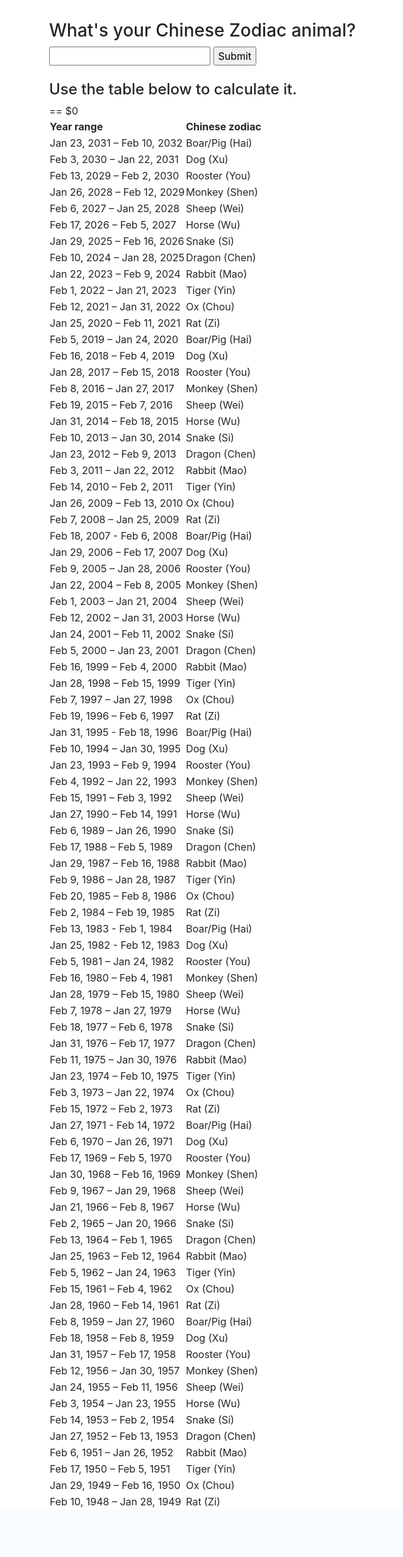
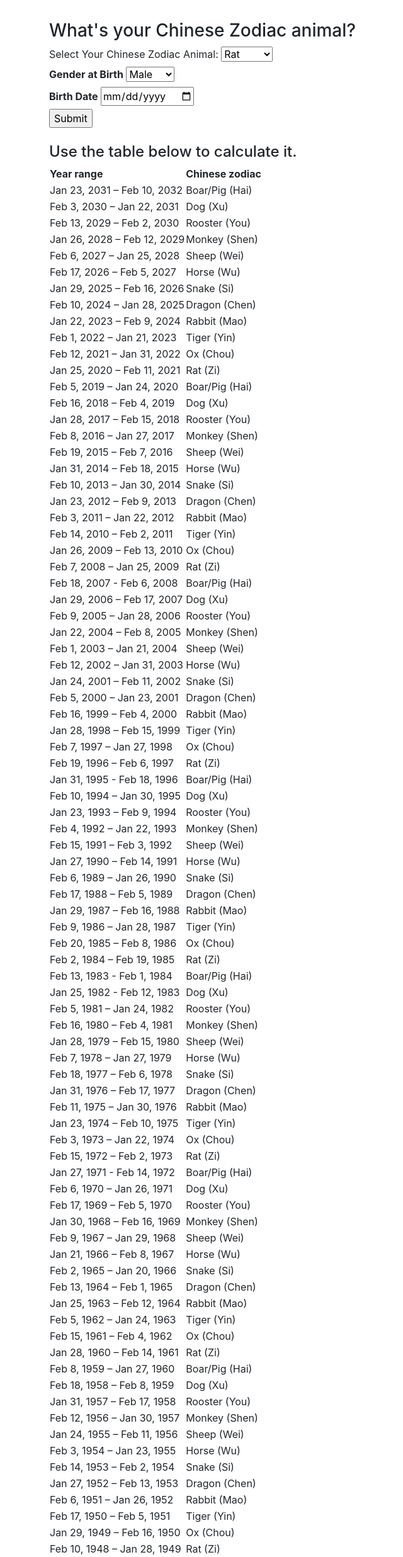
Before and after one commit to teknofage/django-contractor, a Django app: page /accounts/login/profiles/home in a window 1280 px wide. Shown: the part 54-2527 px from the top of the page at 63% size, without its empty margins (7-647 px from the left). Before the commit the page ends 2448 px from the top, so only its background shows below. Run offline with Django 3.2, Linux system fonts and the light colour scheme; some libraries are stand-ins or nearby versions.

Commit message:
profile input form working, need to produce form results

```diff
--- a/fengshui/accounts/urls.py
+++ b/fengshui/accounts/urls.py
@@ -1,8 +1,10 @@
 from django.urls import path
-from accounts.views import SignUpView, LogInView, ProfileHomeView
+from accounts.views import SignUpView, LogInView, ProfileHomeView, HomeView
 
 urlpatterns = [
     path('signup/', SignUpView.as_view(), name='signup'),
     path('login/', LogInView.as_view(), name='login'),
-    path('login/profiles/home', ProfileHomeView.as_view(), name='profile-home')
+    path('login/profiles/home', ProfileHomeView.as_view(), name='profile-home'),
+    path('login/profiles/submit', HomeView.as_view(), name='home-view'),
+    path('login/profiles/submit/redirect', HomeView.as_view, name='home-view'),
 ]
--- a/fengshui/accounts/views.py
+++ b/fengshui/accounts/views.py
@@ -17,3 +17,7 @@ class LogInView(TemplateView):
 
 class ProfileHomeView(TemplateView):
     template_name = 'registration/profile-home.html'
+
+
+class HomeView(TemplateView):
+    template_view = 'registration/home-view.html'
--- /dev/null
+++ b/fengshui/templates/registration/home-view.html
@@ -0,0 +1 @@
+Herein lie the answers you seek:
--- a/fengshui/templates/registration/profile-home.html
+++ b/fengshui/templates/registration/profile-home.html
@@ -4,24 +4,40 @@
 
 <section>
 
+</form><form action="submit" method="POST">
+        <!-- <form action='/register' method='POST'> -->
+ {% csrf_token %}
 <h3>What's your Chinese Zodiac animal?</h3>
 
-<form action="/action_page.php" method="get">
-  <input list="zodiac animal" name="zodiac animal">
-  <datalist id="zodiac animals">
-    <option value="Rat">
-    <option value="Ox">
-    <option value="Tiger">
-    <option value="Rabbit">
-    <option value="Dragon">
-    <option value="Snake">
-    <option value="Horse">
-    <option value="Sheep">
-    <option value="Monkey">
-    <option value="Rooster">
-    <option value="Dog">
-    <option value="Pig">
-  </datalist>
+<form action="/action_page.php">
+  <label for="zodiac animal">Select Your Chinese Zodiac Animal:</label>
+  <select id="zodiac animals" name="zodiac animals" required>
+    <option value="Rat">Rat</option>
+    <option value="Ox">Ox</option>
+    <option value="Tiger">Tiger</option>
+    <option value="Rabbit">Rabbit</option>
+    <option value="Dragon">Dragon</option>
+    <option value="Snake">Snake</option>
+    <option value="Horse">Horse</option>
+    <option value="Sheep">Sheep</option>
+    <option value="Monkey">Monkey</option>
+    <option value="Rooster">Rooster</option>
+    <option value="Dog">Dog</option>
+    <option value="Pig">Pig</option>
+  </select>
+
+<br>
+  <label for="gender"><b>Gender at Birth</b></label>
+  <select id="gender" name="gender" required>
+    <option value="Male">Male</option>
+    <option value="Female">Female</option>
+</select>
+<br>
+  <label for="b_date"><b>Birth Date</b></label>
+  <input type="date"  name="b_date" required>
+<br>
+
+
   <input type="submit">
 </form>
 
@@ -34,7 +50,7 @@
             <th>Year range</th>
             <th>Chinese zodiac</th>
         <tr>
-    </thead> == $0
+    </thead>
     <tbody class="tb-body__zebra">
         <tr>
             <td>Jan 23, 2031 – Feb 10, 2032 </td>
```
Also changed, not shown: fengshui/db.sqlite3, fengshui/templates/registration/submit.html (added).
